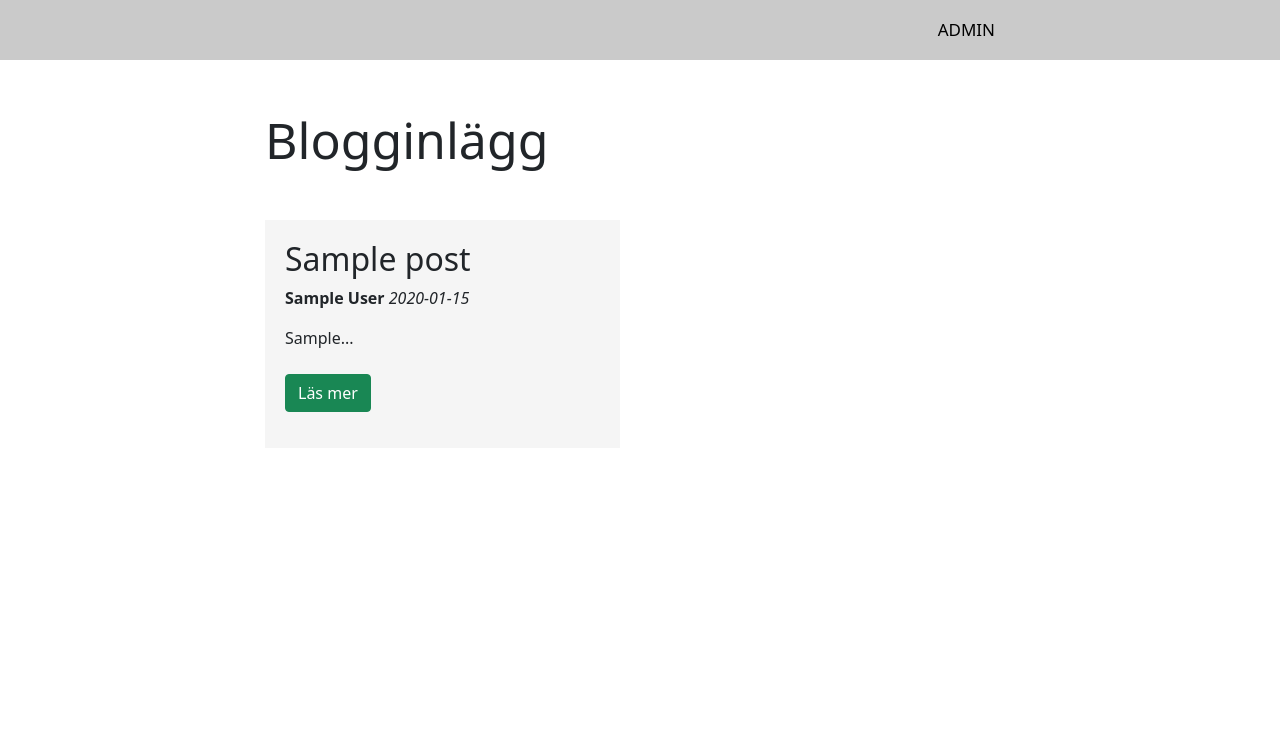
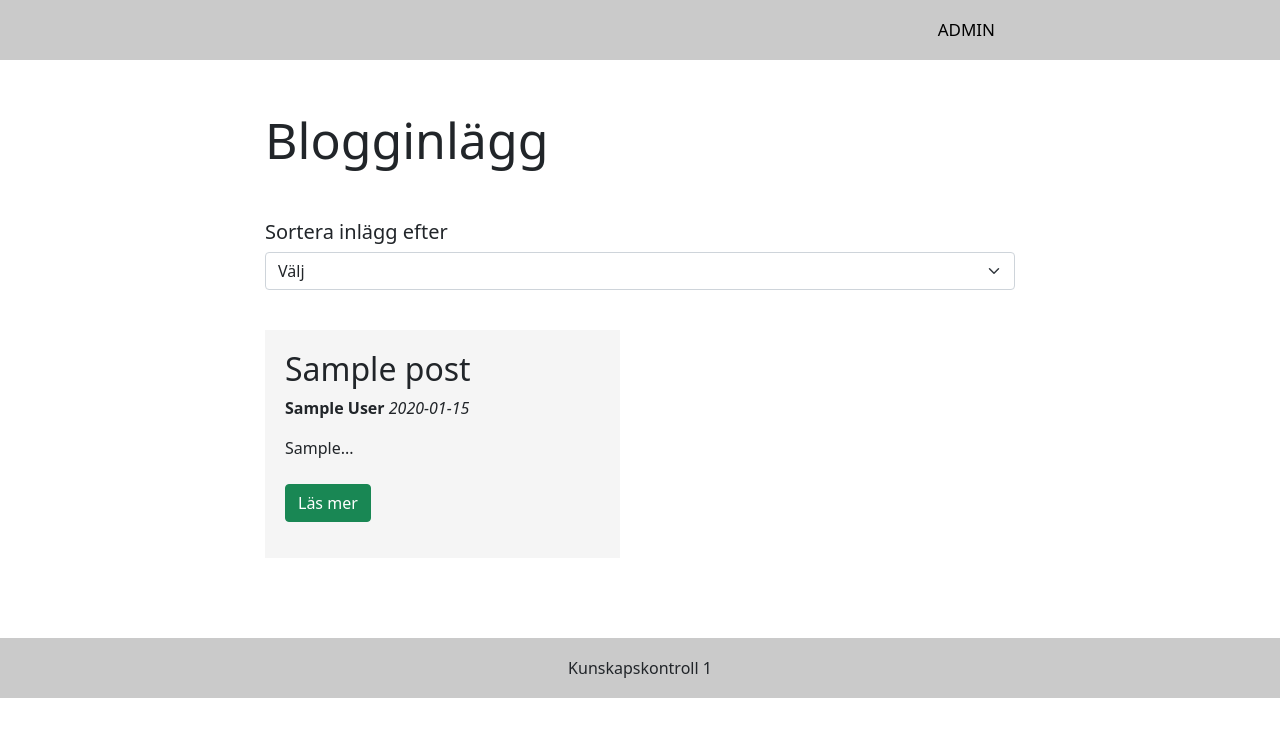
Before and after one commit to norrlandl/php-kunskapskontroll-1, a PHP site: page / in a window 1280 px wide. Shown: the top 737 px of the page. Run offline with PHP 8.4, Linux system fonts and the light colour scheme; tables that the repository leaves empty or names only in its code hold one stand-in row (values such as "Sample post").

Commit message:
Form working correct

```diff
--- /dev/null
+++ b/footer.php
@@ -0,0 +1,5 @@
+</body>
+<footer class="footer">
+  <p>Kunskapskontroll 1</p>
+</footer>
+</html>
--- a/index.php
+++ b/index.php
@@ -1,12 +1,17 @@
 <?php
 require('dbconnect.php');
 
-
 /**
- * READ (SELECT )
+ * READ AND ORDER
  */
 
-$stmt = $pdo->query("SELECT * FROM posts");
+ if(isset($_GET['order'])) {
+  $order = $_GET['order'];
+} else {
+  $order = 'id';
+}
+
+$stmt = $pdo->query("SELECT * FROM posts ORDER BY $order");
 $posts = $stmt->fetchAll();
 
 
@@ -41,17 +46,27 @@ $posts = $stmt->fetchAll();
 
       <h1>Blogginlägg</h1>
 
+      <div>
+        <h5>Sortera inlägg efter</h5>
+        <form action="" method="GET">
+          <select class="form-select" name="order" aria-label="Default select example" onchange="this.form.submit()">
+            <option value="">Välj</option>
+            <option value="author" <?php if(isset($_GET['order']) && $_GET['order'] == "author"){ echo "selected";} ?> >Author</option>
+            <option value="id" <?php if(isset($_GET['order']) && $_GET['order'] == "id"){ echo "selected";} ?> >Date</option>
+          </select>
+        </form>
+      </div>
+
       <div class="blogposts">
       <?php foreach ($posts as $post) {
+
         $createDate = new DateTime($post['published_date']);
         $newDate = $createDate->format('Y-m-d');
-
         $string = preg_replace('/\s+?(\S+)?$/', '', substr($post['content'], 0, 100));
 
         ?>
 
           <div class="post">
-              <!-- <h1><?=htmlentities($post['id']) ?></h1> -->
               <h2><?=htmlentities($post['title']) ?></h2>
               <div class="author-date">
                <p><b><?=htmlentities($post['author']) ?></b> <i><?=htmlentities($newDate) ?></i></p>
@@ -64,5 +79,4 @@ $posts = $stmt->fetchAll();
           <?php }?>
         </div>
   </div>
-</body>
-</html>
+  <?php include('footer.php'); ?>
--- a/style/style.css
+++ b/style/style.css
@@ -4,6 +4,15 @@
   line-height: 60px;
   background-color: rgb(202, 202, 202);
   margin-bottom: 50px;
+}
+
+.footer {
+  bottom: 0px;
+  width: 100%;
+  height: 60px;
+  line-height: 60px;
+  text-align: center;
+  background-color: rgb(202, 202, 202);
 }
 
 .menu {
@@ -49,6 +58,10 @@ h1 {
   margin-bottom: 50px;
 }
 
+h4 {
+  margin-bottom: 25px;
+}
+
 thead {
   font-size: 17px;
 }
@@ -74,7 +87,7 @@ a:hover {
 
 .table {
   width: 100%;
-  margin: 50px 0px;
+  margin: 0px 0px 50px 0px;
 }
 
 .form {
```
Also changed, not shown: admin.php (+16 -6 lines).
